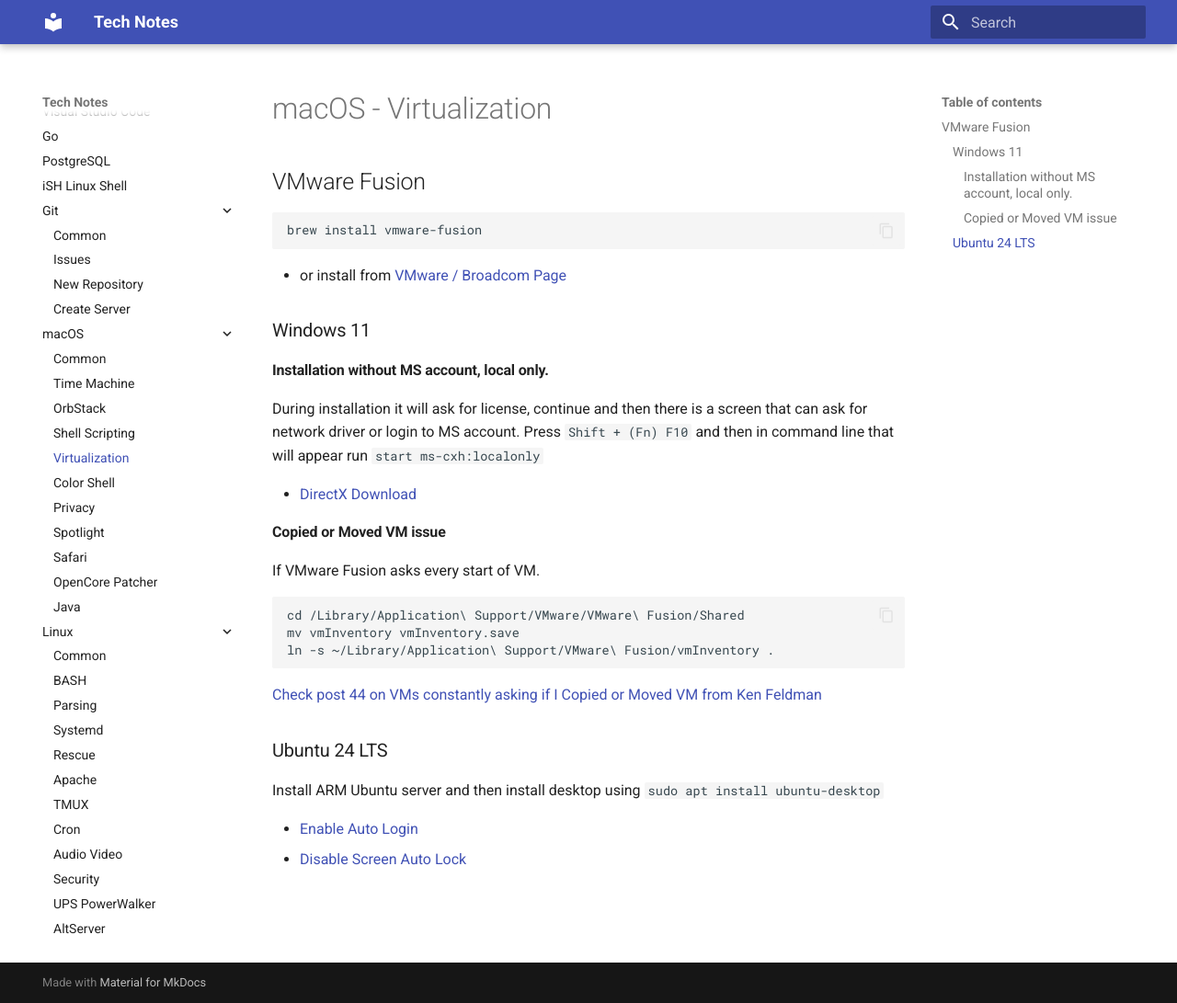
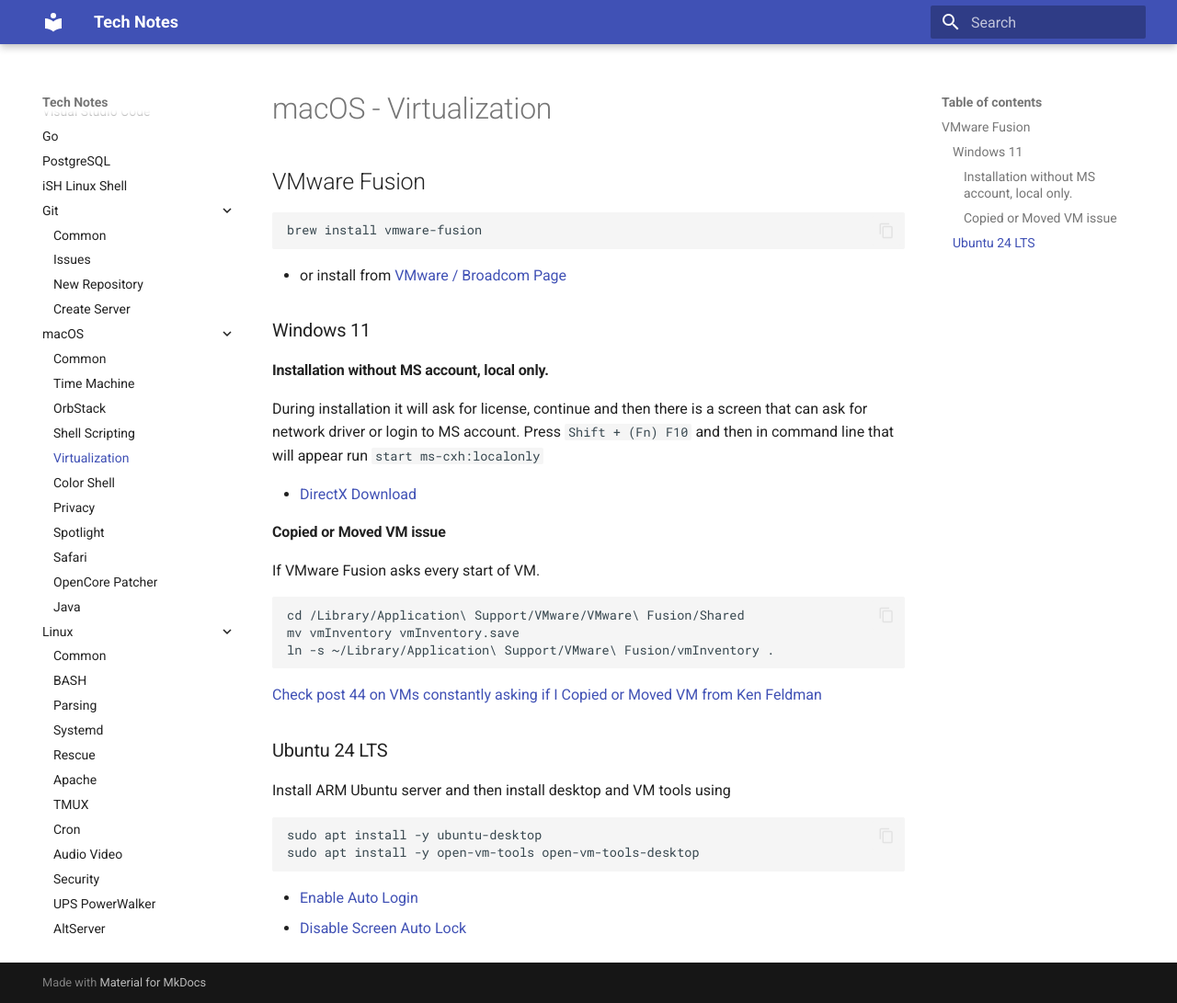
Before and after one commit to jorycz/technotes, an MkDocs documentation site: the page built from docs/macOS/macOS-Virtualization.md, in a window 1280 px wide and 1091 px high. Shown: the whole window at 92% size. Built offline with MkDocs 1.6.1 and Material for MkDocs 9.7.7, drawn with Linux system fonts in a browser that asks for light colours.

Commit message:
Linux install VM tools.

```diff
--- a/docs/macOS/macOS-Virtualization.md
+++ b/docs/macOS/macOS-Virtualization.md
@@ -26,7 +26,10 @@
 
 ### Ubuntu 24 LTS
 
-Install ARM Ubuntu server and then install desktop using `sudo apt install ubuntu-desktop`
+Install ARM Ubuntu server and then install desktop and VM tools using
+
+    sudo apt install -y ubuntu-desktop
+    sudo apt install -y open-vm-tools open-vm-tools-desktop
 
 * [Enable Auto Login](../Linux/Linux-Common.md#enable-auto-login)
 * [Disable Screen Auto Lock](../Linux/Linux-Common.md#disable-auto-lock-screen-autolock-screensaver)
```
